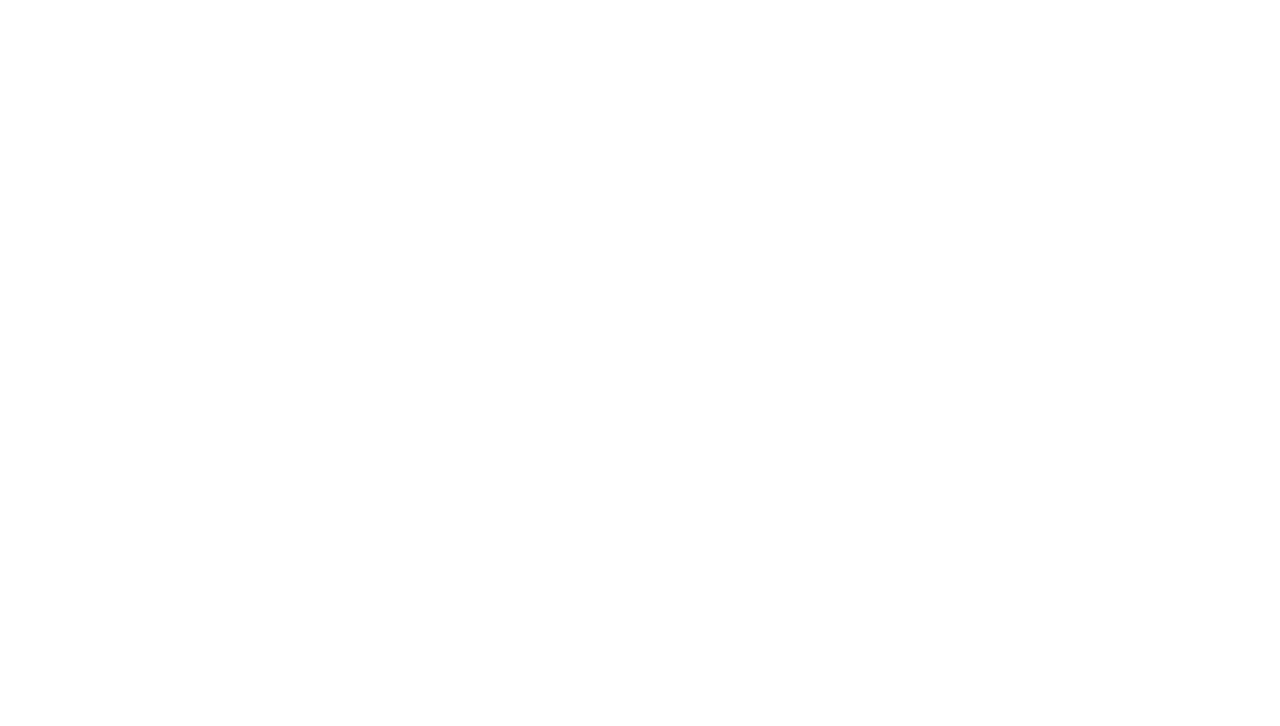
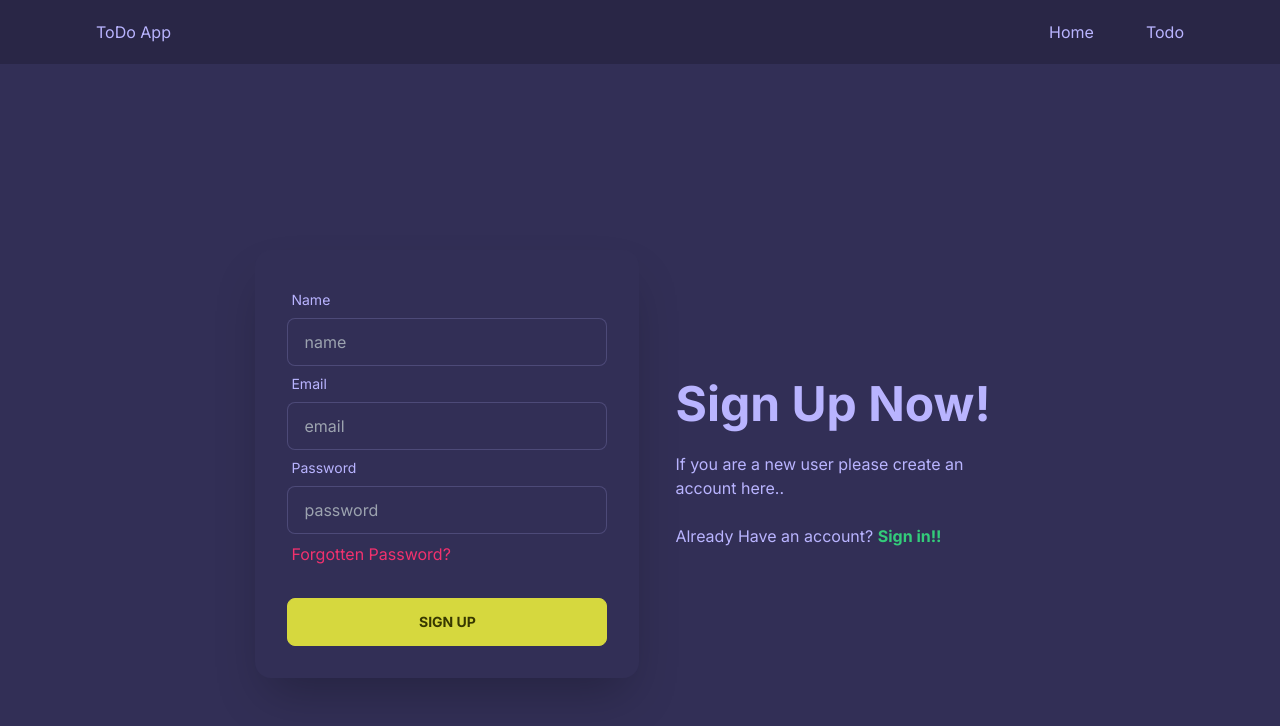
Before and after one commit to anupamapan9/todo-client, a React (Create React App) app: page /signup in a window 1280 px wide. Shown: the top 726 px of the page. Built offline with nearby package versions, Linux system fonts and the light colour scheme.

Commit message:
added sign up

```diff
--- a/src/App.js
+++ b/src/App.js
@@ -5,16 +5,21 @@ import Home from './Components/Home/Home';
 import SignUp from './Components/Users/SignUp';
 import Login from './Components/Users/Login';
 import ToDo from './Components/ToDo/ToDo';
+import Navbar from './Components/Common/Navbar';
 
 function App() {
   return (
     <>
+      <Navbar>
+
         <Routes>
           <Route path='/' element={<Home />} />
           <Route path='/login' element={<Login />} />
           <Route path='/signup' element={<SignUp />} />
           <Route path='/todo' element={<ToDo />} />
         </Routes>
+      </Navbar>
+
     </>
   );
 }
--- /dev/null
+++ b/src/Components/Common/Navbar.js
@@ -0,0 +1,46 @@
+import React from 'react';
+import { Link, NavLink } from 'react-router-dom';
+
+const Navbar = ({ children }) => {
+    const navBar = <>
+        <li><NavLink to='/'>Home</NavLink ></li>
+        <li><NavLink to='/todo'>Todo</NavLink ></li>
+    </>
+    return (
+        <div class="drawer drawer-end">
+            <input id="my-drawer-3" type="checkbox" class="drawer-toggle" />
+            <div class="drawer-content flex flex-col">
+                {/* <!-- Navbar --> */}
+                <div class="w-full navbar bg-base-300 px-20">
+                    <div class="flex-1 px-2 mx-2"><Link to='/'>ToDo App</Link></div>
+                    <div class="flex-none hidden lg:block">
+                        <ul class="menu menu-horizontal gap-5">
+                            {/* <!-- Navbar menu content here --> */}
+                            {navBar}
+                        </ul>
+                    </div>
+                    <div class="flex-none lg:hidden">
+                        <label for="my-drawer-3" class="btn btn-square btn-ghost">
+                            <svg xmlns="http://www.w3.org/2000/svg" fill="none" viewBox="0 0 24 24" class="inline-block w-6 h-6 stroke-current"><path stroke-linecap="round" stroke-linejoin="round" stroke-width="2" d="M4 6h16M4 12h16M4 18h16"></path></svg>
+                        </label>
+                    </div>
+                </div>
+                {/* <!-- Page content here --> */}
+                {
+                    children
+                }
+            </div>
+            <div class="drawer-side">
+                <label for="my-drawer-3" class="drawer-overlay"></label>
+                <ul class="menu p-4 overflow-y-auto w-80 bg-base-100">
+                    {/* <!-- Sidebar content here --> */}
+                    {navBar}
+
+                </ul>
+
+            </div>
+        </div>
+    );
+};
+
+export default Navbar;
--- a/src/Components/Users/Login.js
+++ b/src/Components/Users/Login.js
@@ -1,9 +1,47 @@
 import React from 'react';
+import { Link } from 'react-router-dom';
 
 const Login = () => {
     return (
-        <div>
+        <div className="hero min-h-screen bg-base-100">
+            <div className="hero-content flex-col lg:flex-row-reverse">
+                <div className="text-center lg:text-left md:w-1/2 ml-5">
+                    <h1 className="text-5xl font-bold">Sign In</h1>
+                    <p className="py-6">
+                        Welcome back!!We missed you Please Login
+                    </p>
+                    <p>
+                        New In? <Link to='/signup' className='font-bold text-success' >Sign Now!!</Link>
+                    </p>
+                </div>
+                <div className="card flex-shrink-0 md:w-1/2 max-w-sm shadow-2xl bg-base-100">
+                    <div className="card-body">
+                        <form >
+                            <div className="form-control">
+                                <label className="label">
+                                    <span className="label-text">Email</span>
+                                </label>
+                                <input type="email" placeholder="email" name='email' className="input input-bordered" />
+                            </div>
+                            <div className="form-control">
+                                <label className="label">
+                                    <span className="label-text">Password</span>
+                                </label>
+                                <input type="password" name='password' placeholder="password" className="input input-bordered" />
+                                <label className="label">
+                                    <Link to='/forgotten' className='text-error'>Forgotten Password?</Link>
+                                </label>
+                            </div>
+                            <div className="form-control mt-6">
+                                <input type="submit" value='Sign Up' className="btn btn-primary" />
+                            </div>
+                        </form>
 
+
+
+                    </div>
+                </div>
+            </div>
         </div>
     );
 };
--- a/src/Components/Users/SignUp.js
+++ b/src/Components/Users/SignUp.js
@@ -3,8 +3,51 @@ import { Link } from 'react-router-dom';
 
 const SignUp = () => {
     return (
-        <div>
+        <div className="hero min-h-screen bg-base-100">
+            <div className="hero-content flex-col lg:flex-row-reverse">
+                <div className="text-center lg:text-left md:w-1/2 ml-5">
+                    <h1 className="text-5xl font-bold">Sign Up Now!</h1>
+                    <p className="py-6">
+                        If you are a new user please create an account here..
+                    </p>
+                    <p>
+                        Already Have an account? <Link to='/login' className='font-bold text-success' >Sign in!!</Link>
+                    </p>
+                </div>
+                <div className="card flex-shrink-0 md:w-1/2 max-w-sm shadow-2xl bg-base-100">
+                    <div className="card-body">
+                        <form >
+                            <div className="form-control">
+                                <label className="label">
+                                    <span className="label-text">Name</span>
+                                </label>
+                                <input type="name" placeholder="name" name='name' className="input input-bordered" />
+                            </div>
+                            <div className="form-control">
+                                <label className="label">
+                                    <span className="label-text">Email</span>
+                                </label>
+                                <input type="email" placeholder="email" name='email' className="input input-bordered" />
+                            </div>
+                            <div className="form-control">
+                                <label className="label">
+                                    <span className="label-text">Password</span>
+                                </label>
+                                <input type="password" name='password' placeholder="password" className="input input-bordered" />
+                                <label className="label">
+                                    <Link to='/forgotten' className='text-error'>Forgotten Password?</Link>
+                                </label>
+                            </div>
+                            <div className="form-control mt-6">
+                                <input type="submit" value='Sign Up' className="btn btn-primary" />
+                            </div>
+                        </form>
 
+
+
+                    </div>
+                </div>
+            </div>
         </div>
     );
 };
--- a/tailwind.config.js
+++ b/tailwind.config.js
@@ -1,35 +1,33 @@
 module.exports = {
-  content: [
-    "./src/**/*.{js,jsx,ts,tsx}",
-  ],
-  theme: {
-    extend: {},
+  content: ["./src/**/*.{js,jsx,ts,tsx}"],
   daisyui: {
     themes: [
       {
         mytheme: {
 
-            "primary": "#c90872",
+          "primary": "#D6D83E",
 
-            "secondary": "#04076b",
+          "secondary": "#0526c6",
 
-            "accent": "#d85f22",
+          "accent": "#ffccf8",
 
-            "neutral": "#1A1924",
+          "neutral": "#1F1825",
 
-            "base-100": "#3F3F40",
+          "base-100": "#322F56",
 
-            "info": "#9BDAED",
+          "info": "#8CCAED",
 
-            "success": "#1FC7A5",
+          "success": "#33CC7A",
 
-            "warning": "#B1740B",
+          "warning": "#EFB75D",
 
-            "error": "#E33154",
+          "error": "#F2316E",
         },
       },
     ],
   },
+  theme: {
+    extend: {},
   },
   plugins: [require("daisyui")],
 }
```
Lines whose indentation alone changed are shown as unchanged.
